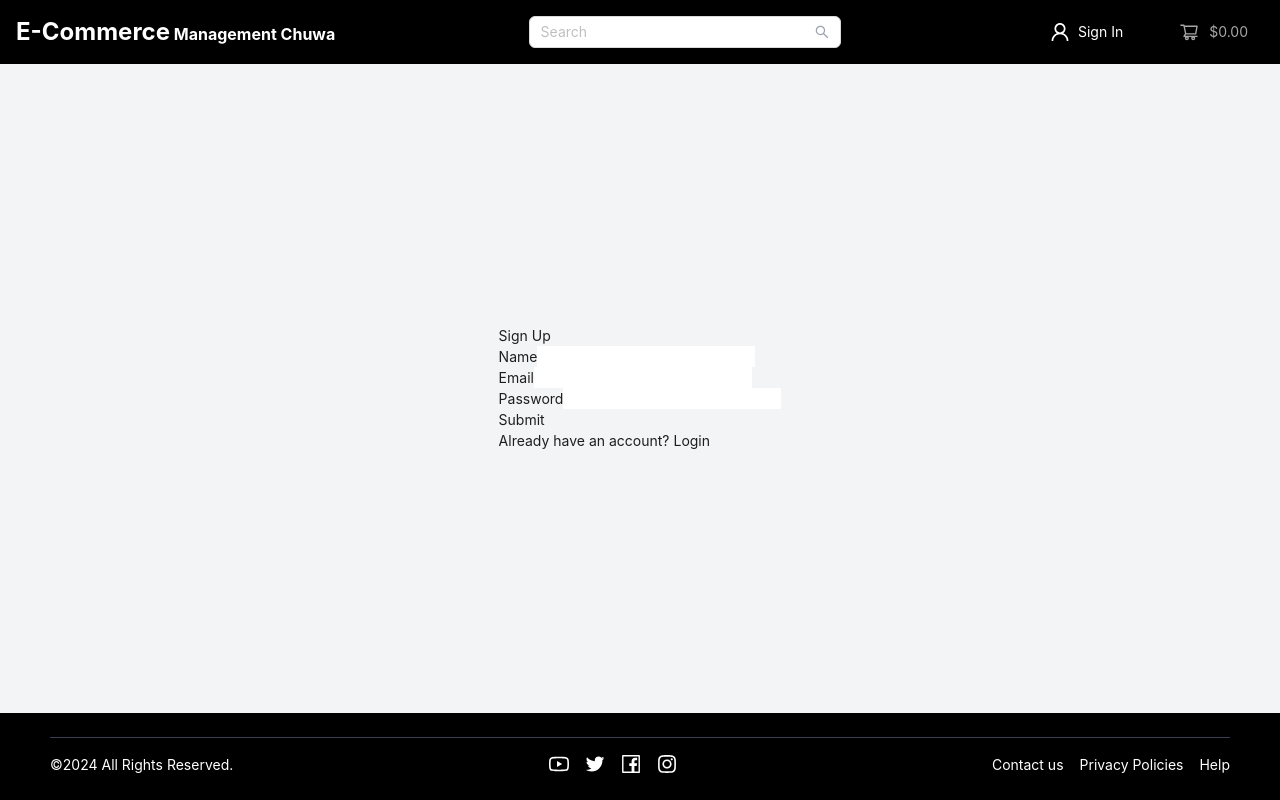
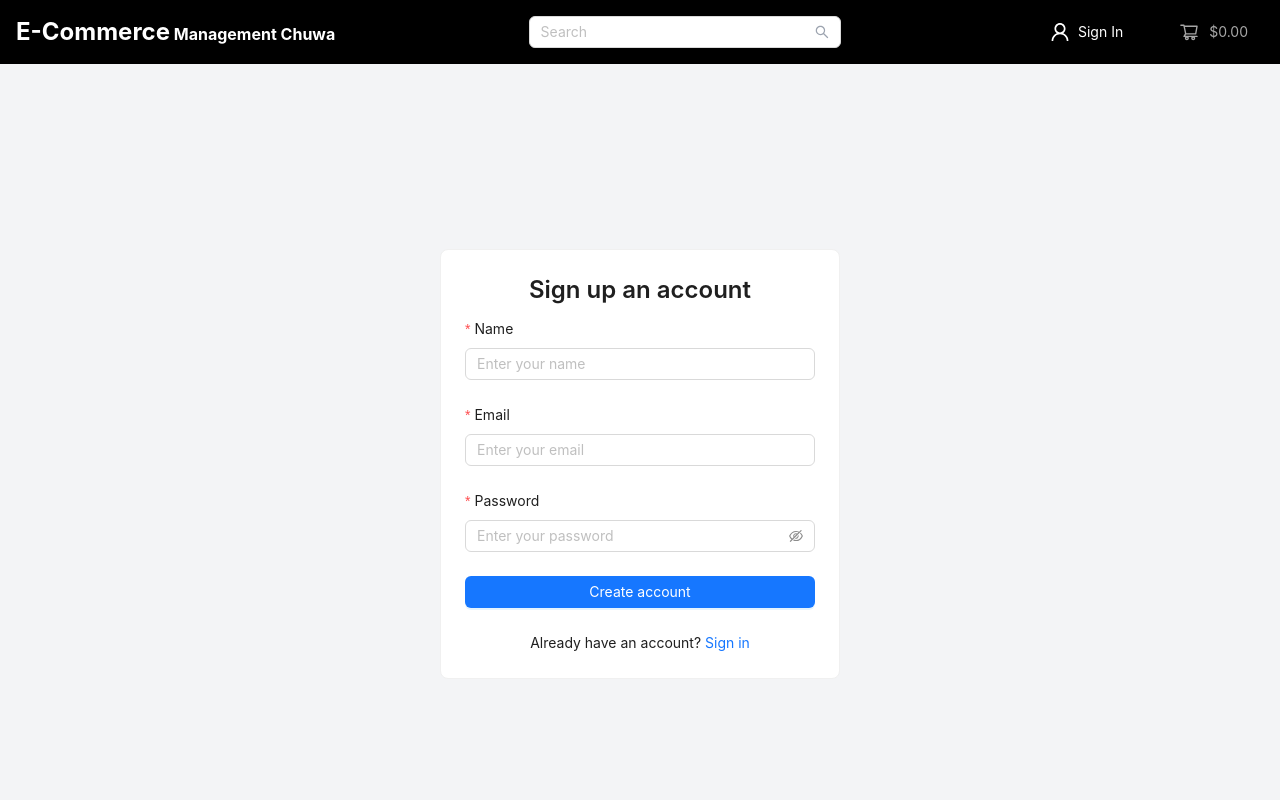
Before and after one commit to Binwu-Hu/eCommerce-Platform, a React (Vite) app in the folder frontend/: page /signup in a window 1280 px wide. Shown: the top 800 px of the page. Built offline with nearby package versions, Linux system fonts and the light colour scheme.

Commit message:
Use Ant Design for signup/login component

```diff
--- a/frontend/src/pages/auth/login.tsx
+++ b/frontend/src/pages/auth/login.tsx
@@ -2,7 +2,9 @@ import React, { useEffect } from 'react';
 import { useDispatch, useSelector } from 'react-redux';
 import { Link, useNavigate } from 'react-router-dom';
 import { loginUser } from '../../features/user/userSlice';
-import AuthForm from '../../components/auth/form';
+import { Form, Input, Button, Card, Typography } from 'antd';
+
+const { Title, Text } = Typography;
 
 const Login = () => {
   const dispatch = useDispatch();
@@ -20,20 +22,27 @@ const Login = () => {
   }, [isAuthenticated, navigate]);
 
   return (
-    <div>
-      <h2>Login</h2>
-      <AuthForm
-        fields={[
-          { name: 'email', label: 'Email', inputType: 'email' },
-          { name: 'password', label: 'Password', inputType: 'password' },
-        ]}
-        onSubmit={handleSubmit}
-      />
-      {loading && <p>Loading...</p>}
-      {error && <p>{error}</p>}
-      <p>
-        No account? <Link to="/signup">Create one</Link>
-      </p>
+    <div style={{ display: 'flex', justifyContent: 'center', alignItems: 'center', height: '100vh' }}>
+      <Card style={{ width: 400, textAlign: 'center' }}>
+        <Title level={3}>Sign in to your account</Title>
+        <Form onFinish={handleSubmit} layout="vertical">
+          <Form.Item name="email" label="Email" rules={[{ required: true, message: 'Please input your email!' }]}>
+            <Input placeholder="Enter your email" />
+          </Form.Item>
+          <Form.Item name="password" label="Password" rules={[{ required: true, message: 'Please input your password!' }]}>
+            <Input.Password placeholder="Enter your password" />
+          </Form.Item>
+          <Form.Item>
+            <Button type="primary" htmlType="submit" loading={loading} block>
+              Sign In
+            </Button>
+          </Form.Item>
+        </Form>
+        {error && <Text type="danger">{error}</Text>}
+        <Text>
+          Don’t have an account? <Link to="/signup">Sign up</Link>
+        </Text>
+      </Card>
     </div>
   );
 };
--- a/frontend/src/pages/auth/signup.tsx
+++ b/frontend/src/pages/auth/signup.tsx
@@ -2,7 +2,9 @@ import React, { useEffect } from 'react';
 import { useDispatch, useSelector } from 'react-redux';
 import { Link, useNavigate } from 'react-router-dom';
 import { signupUser } from '../../features/user/userSlice';
-import AuthForm from '../../components/auth/form';
+import { Form, Input, Button, Card, Typography } from 'antd';
+
+const { Title, Text } = Typography;
 
 const Signup = () => {
   const dispatch = useDispatch();
@@ -20,21 +22,30 @@ const Signup = () => {
   }, [isAuthenticated, navigate]);
 
   return (
-    <div>
-      <h2>Sign Up</h2>
-      <AuthForm
-        fields={[
-          { name: 'name', label: 'Name', inputType: 'text' },
-          { name: 'email', label: 'Email', inputType: 'email' },
-          { name: 'password', label: 'Password', inputType: 'password' },
-        ]}
-        onSubmit={handleSubmit}
-      />
-      {loading && <p>Loading...</p>}
-      {error && <p>{error}</p>}
-      <p>
-        Already have an account? <Link to="/login">Login</Link>
-      </p>
+    <div style={{ display: 'flex', justifyContent: 'center', alignItems: 'center', height: '100vh' }}>
+      <Card style={{ width: 400, textAlign: 'center' }}>
+        <Title level={3}>Sign up an account</Title>
+        <Form onFinish={handleSubmit} layout="vertical">
+          <Form.Item name="name" label="Name" rules={[{ required: true, message: 'Please input your name!' }]}>
+            <Input placeholder="Enter your name" />
+          </Form.Item>
+          <Form.Item name="email" label="Email" rules={[{ required: true, message: 'Please input your email!' }]}>
+            <Input placeholder="Enter your email" />
+          </Form.Item>
+          <Form.Item name="password" label="Password" rules={[{ required: true, message: 'Please input your password!' }]}>
+            <Input.Password placeholder="Enter your password" />
+          </Form.Item>
+          <Form.Item>
+            <Button type="primary" htmlType="submit" loading={loading} block>
+              Create account
+            </Button>
+          </Form.Item>
+        </Form>
+        {error && <Text type="danger">{error}</Text>}
+        <Text>
+          Already have an account? <Link to="/login">Sign in</Link>
+        </Text>
+      </Card>
     </div>
   );
 };
```
